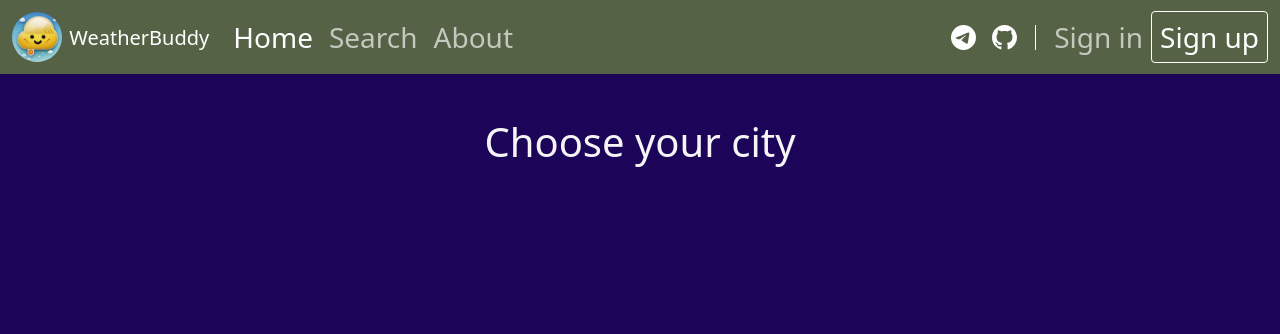
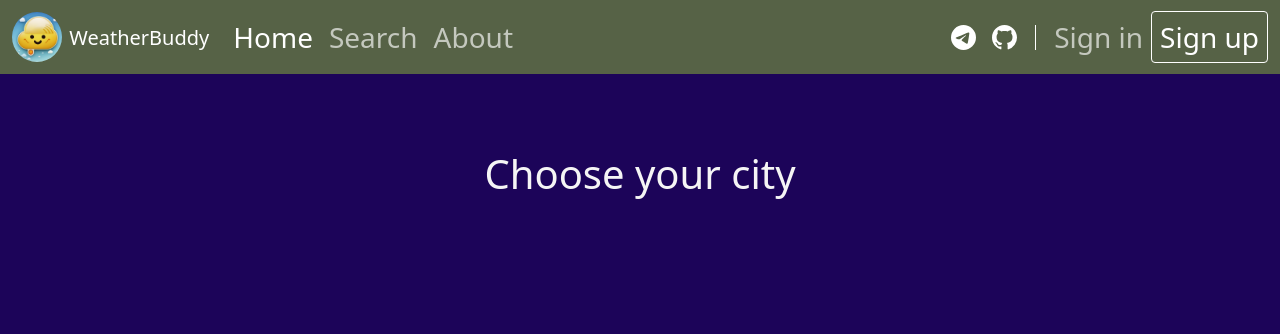
Before and after one commit to MikhailKras/weather-buddy, a FastAPI app: template src/templates/city_names.html in a window 1280 px wide. Shown: the top 334 px of the page. Run offline with FastAPI, Linux system fonts and the light colour scheme; the template is opened without the code that fills it, so the values that code supplies are empty; parts of the project's set-up code (start-up, migrations or seed data) failed here and were passed over; some libraries are stand-ins or nearby versions.

Commit message:
feat: added styles for alignment

```diff
--- a/src/templates/city_names.html
+++ b/src/templates/city_names.html
@@ -1,11 +1,10 @@
 {% if is_auth %} {% extends 'auth/base.html' %} {% else %} {% extends
 'base.html' %} {% endif %} {% block title %}City Weather{% endblock %} {% block
 content %}
-<div class="container my-5">
+<div class="table-responsive custom-margin-top">
   <h1 class="d-flex justify-content-center header-margin-top">
     Choose your city
   </h1>
-  <div class="table-responsive">
   <table class="table-custom mx-auto table-hover-cursor">
     <thead>
       <tr class="table-info">
@@ -28,7 +27,6 @@ content %}
     </tbody>
   </table>
 </div>
-</div>
 
 <script>
   function redirectToCity(cityId) {
```
Lines whose indentation alone changed are shown as unchanged.
